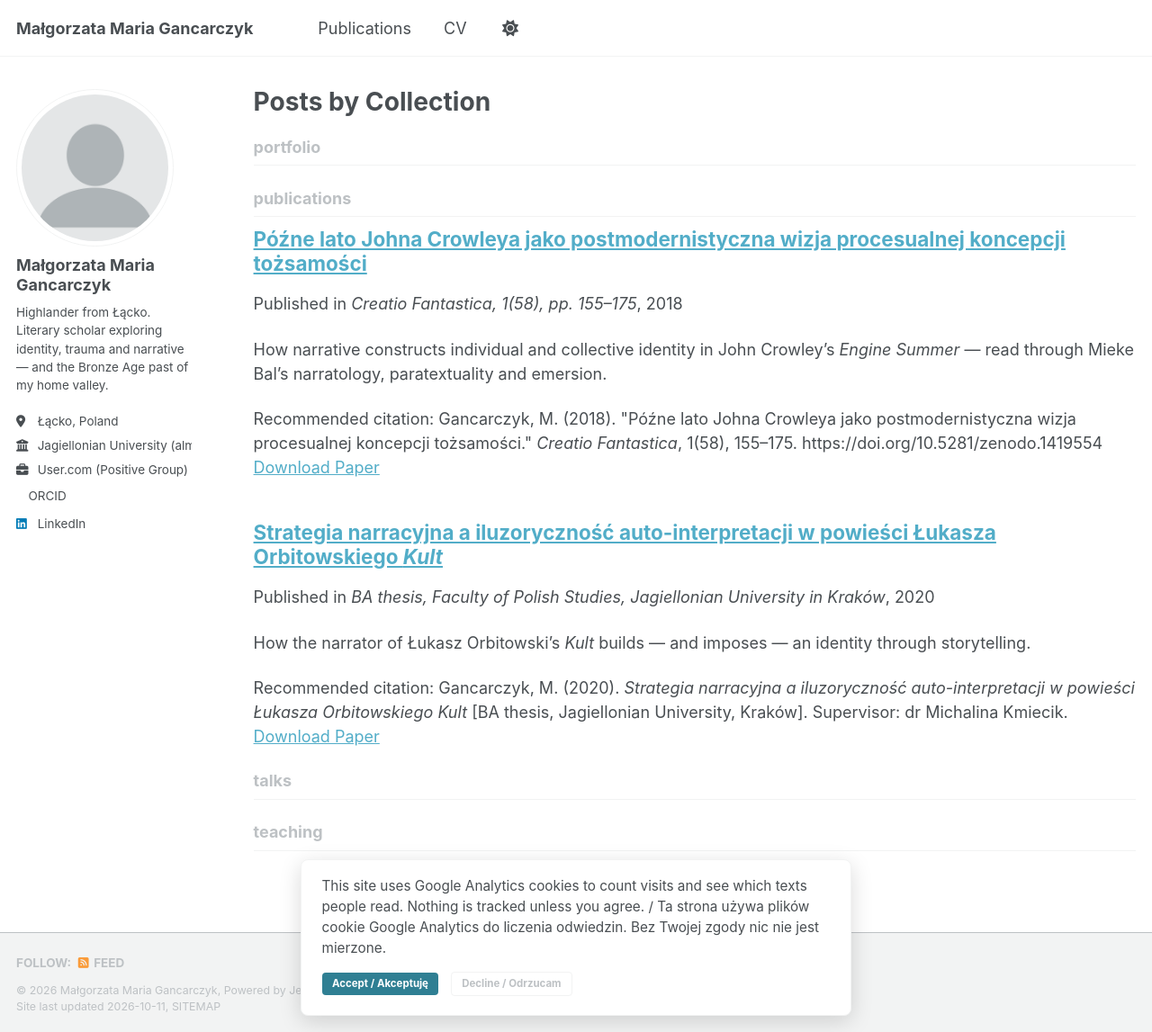
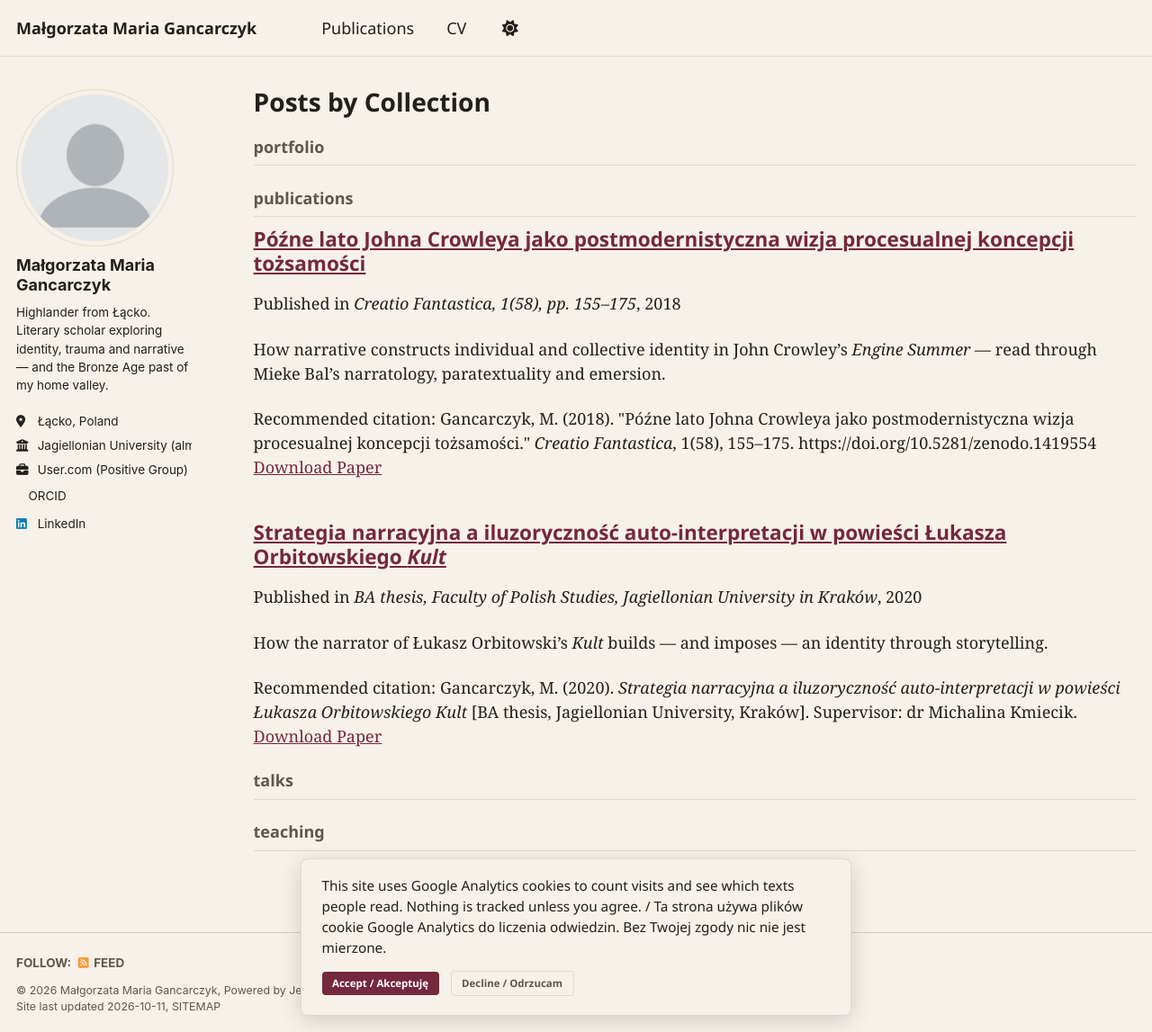
Before and after one commit to malgorzatagancarczyk/malgorzatagancarczyk.github.io, a Jekyll site: the page built from _pages/collection-archive.html, in a window 1280 px wide and 1147 px high. Shown: the whole window at 90% size. Built offline with Jekyll 4.4.1, drawn with Linux system fonts in a browser that asks for light colours; a style sheet for code colours, icons or effects is not loaded.

Commit message:
Update main.scss

```diff
--- a/assets/css/main.scss
+++ b/assets/css/main.scss
@@ -37,3 +37,67 @@
     "layout/sidebar",
     "layout/json_cv"
 ;
+
+/* ==========================================================================
+   Custom look "Dolina" - warm linen + wine burgundy
+   ========================================================================== */
+:root {
+  --global-base-color: #74283C; --global-bg-color: #F6F1E9; --global-footer-bg-color: #F6F1E9;
+  --global-border-color: #E2D9CC; --global-dark-border-color: #D6CCBD; --global-thead-color: #EFE7DA;
+  --global-link-color: #74283C; --global-link-color-hover: #521A29; --global-link-color-visited: #74283C;
+  --global-masthead-link-color: #231F1C; --global-masthead-link-color-hover: #74283C;
+  --global-text-color: #231F1C; --global-text-color-light: #5F574F; --global-fig-caption-color: #5F574F;
+  --dl-text-2: #4A433D;
+  --dl-display: 'Bricolage Grotesque', 'Segoe UI', system-ui, sans-serif;
+  --dl-body: 'Newsreader', Georgia, 'Times New Roman', serif;
+}
+html[data-theme="dark"] {
+  --global-base-color: #E08A9C; --global-bg-color: #1E1A18; --global-footer-bg-color: #1E1A18;
+  --global-border-color: #3A3330; --global-dark-border-color: #4A413C; --global-thead-color: #2A2421;
+  --global-link-color: #E08A9C; --global-link-color-hover: #F2B3C0; --global-link-color-visited: #E08A9C;
+  --global-masthead-link-color: #EDE6DC; --global-masthead-link-color-hover: #E08A9C;
+  --global-text-color: #EDE6DC; --global-text-color-light: #B9AFA4; --global-fig-caption-color: #B9AFA4;
+  --dl-text-2: #CFC6BB;
+}
+body, .page__content, .archive { font-family: var(--dl-body); }
+h1, h2, h3, h4, .masthead, .greedy-nav, .page__title, .archive__item-title, .author__name, .btn, .page__footer, .page__meta, .archive__subtitle { font-family: var(--dl-display); }
+.dl-wrap { max-width: 72rem; margin: 0 auto; padding: 0 1.5rem; }
+.dl-eyebrow { margin: 0; font-family: var(--dl-display); font-size: .8rem; letter-spacing: .08em; text-transform: uppercase; color: var(--global-base-color); }
+.dl-hero { position: relative; overflow: hidden; border-bottom: 1px solid var(--global-border-color); }
+.dl-hero > svg { position: absolute; top: 0; left: 0; width: 100%; height: 100%; opacity: .25; }
+.dl-hero__grid { position: relative; display: grid; grid-template-columns: repeat(auto-fit, minmax(18rem, 1fr)); gap: 3rem; align-items: center; padding: 5rem 0 4.5rem; }
+.dl-hero__text { display: flex; flex-direction: column; gap: 1.25rem; }
+.dl-hero h1 { margin: 0; font-weight: 700; font-size: 3.4rem; line-height: 1.05; letter-spacing: -.02em; }
+.dl-lead { margin: 0; max-width: 34rem; color: var(--dl-text-2); font-size: 1.15rem; line-height: 1.6; }
+.dl-btns { display: flex; flex-wrap: wrap; gap: .75rem; padding-top: .5rem; }
+.dl-btn { display: inline-flex; align-items: center; min-height: 44px; padding: 0 1.25rem; border-radius: 999px; border: 1px solid var(--global-text-color); color: var(--global-text-color) !important; text-decoration: none !important; font-family: var(--dl-display); font-weight: 500; }
+.dl-btn:hover { border-color: var(--global-base-color); color: var(--global-base-color) !important; }
+.dl-btn--primary { background: var(--global-base-color); border-color: var(--global-base-color); color: #fff !important; }
+.dl-btn--primary:hover { background: var(--global-link-color-hover); color: #fff !important; }
+.dl-portrait { justify-self: center; display: block; width: 100%; max-width: 20rem; aspect-ratio: 4 / 5; object-fit: cover; border-radius: 160px 160px 12px 12px; border: 1px solid var(--global-dark-border-color); }
+.dl-section { padding: 4rem 0 0; display: flex; flex-direction: column; gap: 1.5rem; }
+.dl-section:last-of-type { padding-bottom: 4rem; }
+.dl-h2 { margin: 0; font-size: 1.75rem; }
+.dl-pub { display: grid; grid-template-columns: 5rem 1fr; gap: 1.5rem; padding: 1.5rem 0; border-top: 1px solid var(--global-border-color); }
+.dl-pub:last-child { border-bottom: 1px solid var(--global-border-color); }
+.dl-pub__year { margin: 0; font-family: var(--dl-display); font-size: 1.5rem; color: var(--global-base-color); }
+.dl-pub__body { display: flex; flex-direction: column; gap: .5rem; }
+.dl-pub__meta { margin: 0; font-family: var(--dl-display); font-size: .8rem; letter-spacing: .06em; text-transform: uppercase; color: var(--global-text-color-light); }
+.dl-pub h3 { margin: 0; font-family: var(--dl-body); font-size: 1.35rem; font-weight: 500; line-height: 1.3; }
+.dl-pub h3 a { color: var(--global-text-color) !important; text-decoration: none; }
+.dl-pub__excerpt { margin: 0; color: var(--dl-text-2); }
+.dl-pub__links { display: flex; flex-wrap: wrap; gap: 1.25rem; font-family: var(--dl-display); font-size: .95rem; }
+.dl-interests { display: grid; grid-template-columns: repeat(auto-fit, minmax(16rem, 1fr)); gap: 2rem; }
+.dl-interests h3 { margin: 0 0 .5rem; font-size: 1.15rem; }
+.dl-interests p { margin: 0; color: var(--dl-text-2); }
+.dl-banner { display: block; width: 100%; height: 26rem; object-fit: cover; object-position: 60% 50%; }
+.dl-narrow { max-width: 46rem; margin: 0 auto; padding: 4rem 1.5rem; display: flex; flex-direction: column; gap: 1.25rem; font-size: 1.15rem; line-height: 1.65; }
+.dl-narrow h1 { margin: 0; font-weight: 700; font-size: 2.6rem; line-height: 1.1; letter-spacing: -.02em; }
+.dl-narrow p { margin: 0; }
+.dl-firm { border-top: 1px solid var(--global-border-color); border-bottom: 1px solid var(--global-border-color); }
+.dl-firm__grid { max-width: 46rem; margin: 0 auto; padding: 4rem 1.5rem; display: grid; grid-template-columns: repeat(auto-fit, minmax(16rem, 1fr)); gap: 2.5rem; align-items: center; }
+.dl-firm__text { display: flex; flex-direction: column; gap: 1rem; }
+.dl-firm__text h2 { margin: 0; font-size: 1.75rem; line-height: 1.2; }
+.dl-firm__text p { margin: 0; color: var(--dl-text-2); }
+.dl-firm img { display: block; width: 100%; aspect-ratio: 4 / 5; object-fit: cover; border-radius: 12px; }
+@media (max-width: 40rem) { .dl-hero h1 { font-size: 2.4rem; } .dl-narrow h1 { font-size: 2rem; } .dl-pub { grid-template-columns: 1fr; gap: .25rem; } .dl-banner { height: 16rem; } }
```
